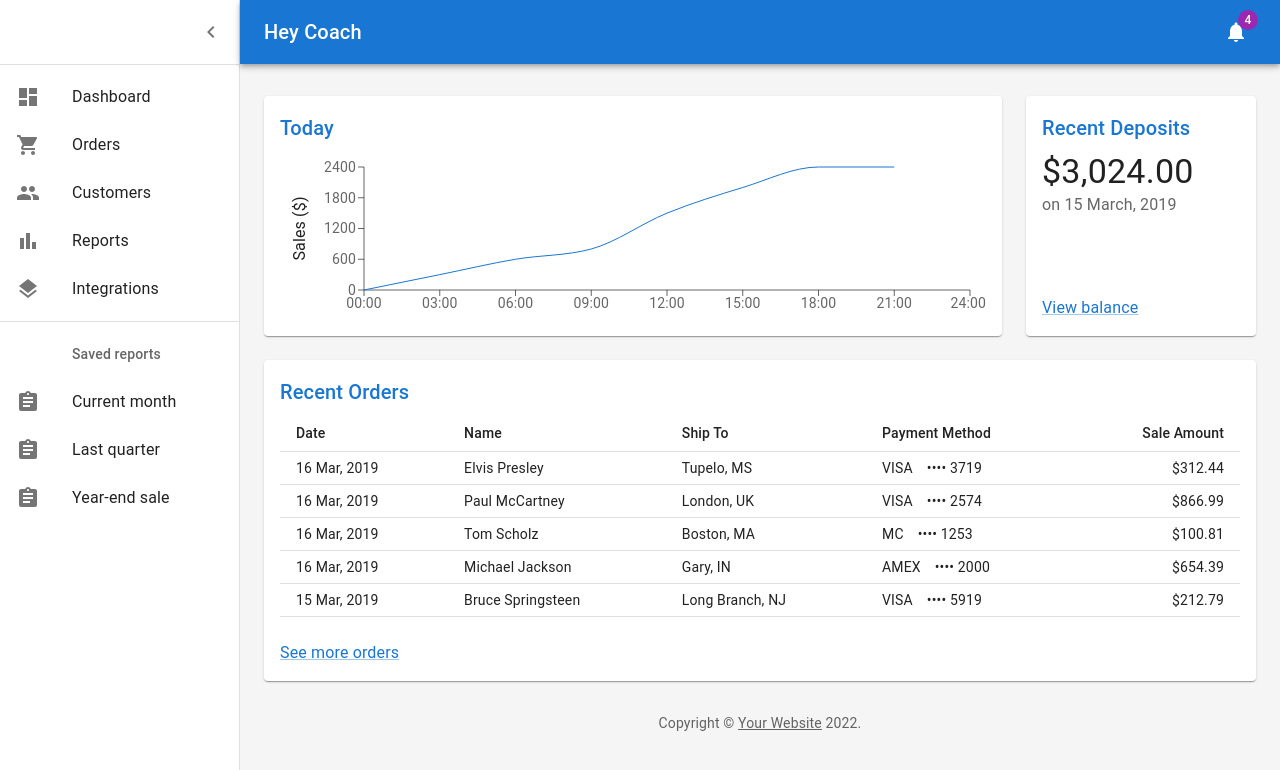
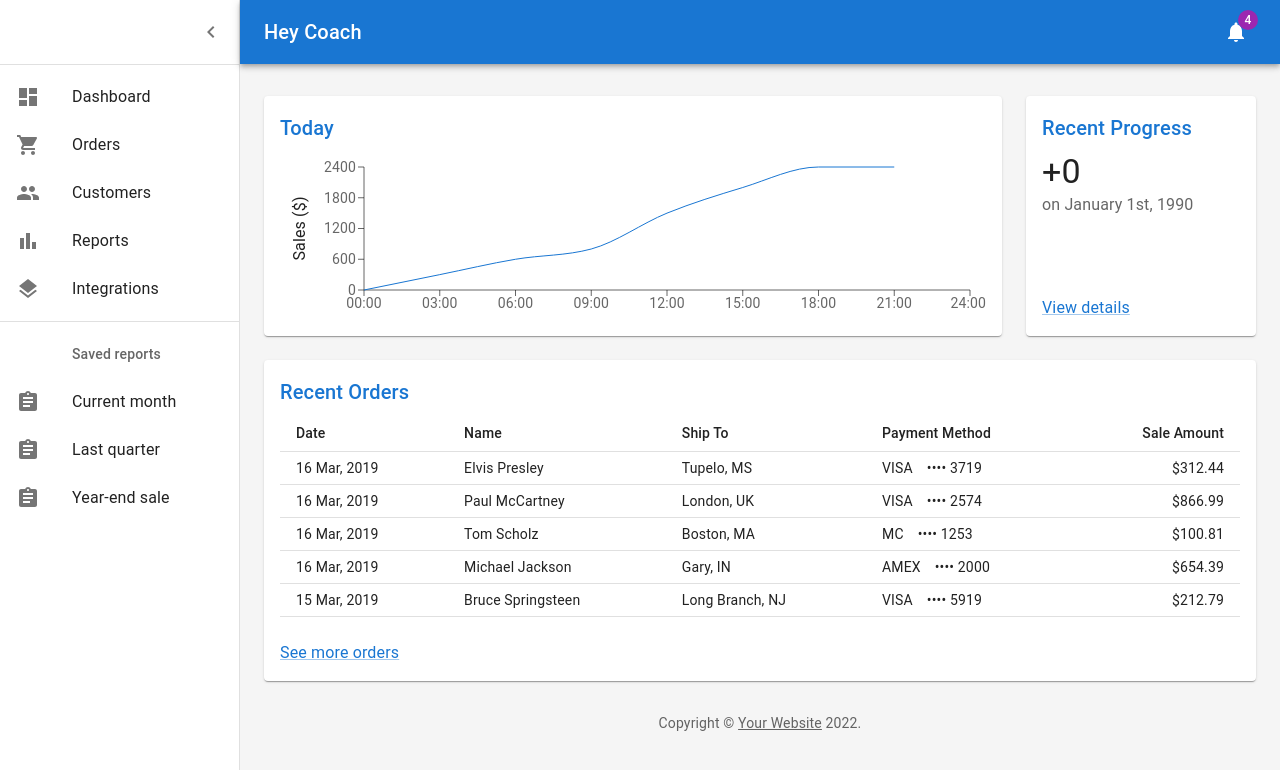
Before and after one commit to joeysaline/calorieTrackerApp418Y, a React (Create React App) app: page / in a window 1280 px wide. Shown: the top 770 px of the page. Built offline with nearby package versions, Linux system fonts and the light colour scheme.

Commit message:
Update Deposits.js

```diff
--- a/src/dash/Deposits.js
+++ b/src/dash/Deposits.js
@@ -10,16 +10,16 @@ function preventDefault(event) {
 export default function Deposits() {
   return (
     <React.Fragment>
-      <Title>Recent Deposits</Title>
+      <Title>Recent Progress</Title>
       <Typography component="p" variant="h4">
-        $3,024.00
+        +0
       </Typography>
       <Typography color="text.secondary" sx={{ flex: 1 }}>
-        on 15 March, 2019
+        on January 1st, 1990
       </Typography>
       <div>
         <Link color="primary" href="#" onClick={preventDefault}>
-          View balance
+          View details
         </Link>
       </div>
     </React.Fragment>
```
